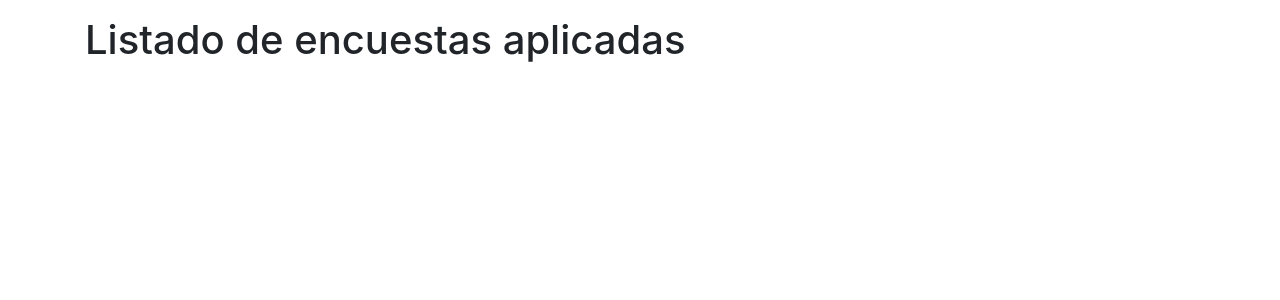
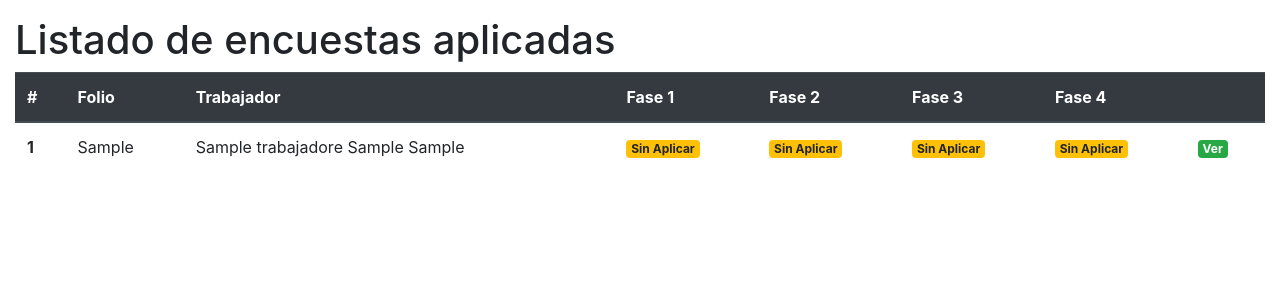
Before and after one commit to rvaldez20/prototipo-c035, a PHP site: page / in a window 1280 px wide. Shown: the part 56-356 px from the top of the page. Run offline with PHP 8.4, Linux system fonts and the light colour scheme; tables that the repository leaves empty or names only in its code hold one stand-in row (values such as "Sample post").

Commit message:
Se configura el index.php paar mostrar la tabla de las encuestas que se han realizado en fase 1

```diff
--- a/index.php
+++ b/index.php
@@ -1,17 +1,92 @@
 <?php
 
-   include_once './config.php';
-   include_once './header.php';
+   // include_once 'config.php';
+   include_once 'header.php';
+
+   // requerimos la conexión a la base de datos
+   require "config.php";
+
+   // hacemos una consulta para traer los datos de la DB
+   $queryResult = $pdo->query("SELECT cuestionario.id, cuestionario.folioCuestionario, trabajadores.nombre, trabajadores.apellidop, trabajadores.apellidom, cuestionario.fase1, cuestionario.fechafase1, cuestionario.fase2, cuestionario.fechafase2, cuestionario.fase3, cuestionario.fechafase3, cuestionario.fase4, cuestionario.fechafase4 FROM cuestionario, trabajadores WHERE cuestionario.trabajadorId = trabajadores.id");
+
+   // while($row = $queryResult->fetch(PDO::FETCH_ASSOC)) {
+   //    var_dump($row);
+   //    echo "<br><br>";
+   // }
 
 
 ?>
 
 
    <!-- cuerpo body -->
-   <div class="container">
+   <div class="container-fluid">
       <div class="row">
          <div class="col-md-12">
                <h1 class="mt-3">Listado de encuestas aplicadas</h1>
+         </div>
+      </div>
+
+      <div class="row">
+         <div class="col-md-12">
+
+            <table class="table">
+               <thead class="thead-dark">
+                  <tr>
+                     <th scope="col">#</th>
+                     <th scope="col">Folio</th>
+                     <th scope="col">Trabajador</th>
+                     <th scope="col">Fase 1</th>
+                     <th scope="col">Fase 2</th>
+                     <th scope="col">Fase 3</th>
+                     <th scope="col">Fase 4</th>
+                     <th scope="col"></th>
+                  </tr>
+               </thead>
+               <tbody>
+
+                  <?php
+                     while($row = $queryResult->fetch(PDO::FETCH_ASSOC)) {
+                        echo '<tr>';
+                        echo '<th scope="row">' . $row['id'] . '</th>';
+                        echo '<td>' . $row['folioCuestionario'] . '</td>';
+                        echo '<td>' . $row['nombre'] . ' ' . $row['apellidop'] . ' ' . $row['apellidom'] . '</td>';
+
+                        // se verifica cada fase
+                        if($row['fase1'] == 1) {
+                           echo '<td><span class="badge badge-success" data-toggle="tooltip" data-placement="left" title="' . 'Aplicada: ' . $row['fechafase1'] .'">Aplicada</span></td>';
+                        } else{
+                           echo '<td><span class="badge badge-warning">Sin Aplicar</span></td>';
+                        }
+
+                        if($row['fase2'] == 1) {
+                           echo '<td><span class="badge badge-success">Aplicada</span></td>';
+                        } else{
+                           echo '<td><span class="badge badge-warning">Sin Aplicar</span></td>';
+                        }
+
+                        if($row['fase3'] == 1) {
+                           echo '<td><span class="badge badge-success">Aplicada</span></td>';
+                        } else{
+                           echo '<td><span class="badge badge-warning">Sin Aplicar</span></td>';
+                        }
+                        if($row['fase4'] == 1) {
+                           echo '<td><span class="badge badge-success">Aplicada</span></td>';
+                        } else{
+                           echo '<td><span class="badge badge-warning">Sin Aplicar</span></td>';
+                        }
+
+
+
+
+                        echo '<td><a href="consultarCuestionario.php?id='. $row['id'] .'" class="badge badge-success">Ver</a></td>';
+                        // echo '<td><a href="#" class="badge badge-danger">Eliminar</a></td>';
+                        echo '</tr>';
+                     }
+                  ?>
+
+               </tbody>
+            </table>
+
          </div>
       </div>
 
@@ -25,3 +100,9 @@
    include_once './footer.php';
 
 ?>
+
+<script>
+   $(function () {
+      $('[data-toggle="tooltip"]').tooltip()
+   })
+</script>
--- a/trabajadores.php
+++ b/trabajadores.php
@@ -7,7 +7,7 @@
    require "config.php";
 
    // hacemos una consulta para traer los datos de la DB
-   $queryResult = $pdo->query("SELECT trabajadores.id, trabajadores.nombre, trabajadores.apellidop, trabajadores.apellidom, trabajadores.rfc, trabajadores.curp, trabajadores.email, negocios.razonsocial FROM trabajadores, negocios WHERE trabajadores.negocioId=negocios.id");
+   $queryResult = $pdo->query("SELECT trabajadores.id, trabajadores.nombre, trabajadores.apellidop, trabajadores.apellidom, trabajadores.rfc, trabajadores.curp, trabajadores.email, negocios.razonsocial FROM trabajadores, negocios WHERE trabajadores.negocioId=negocios.id ORDER BY trabajadores.negocioId,  trabajadores.nombre");
 
    // hacemos una consulta para traer los datos de la DB
    //$queryResult = $pdo->query("SELECT * FROM trabajadores");
```
